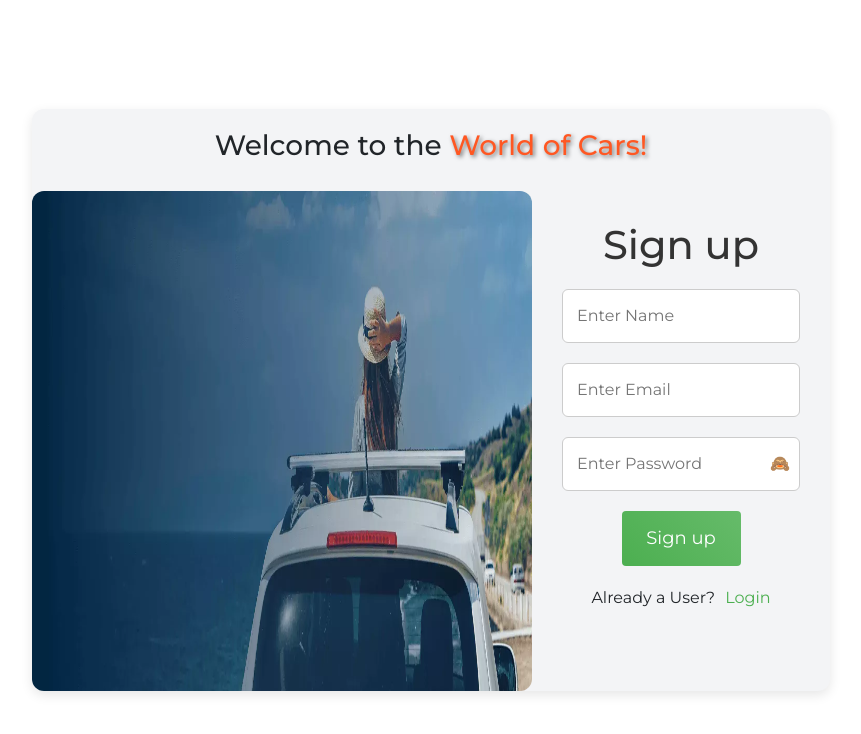
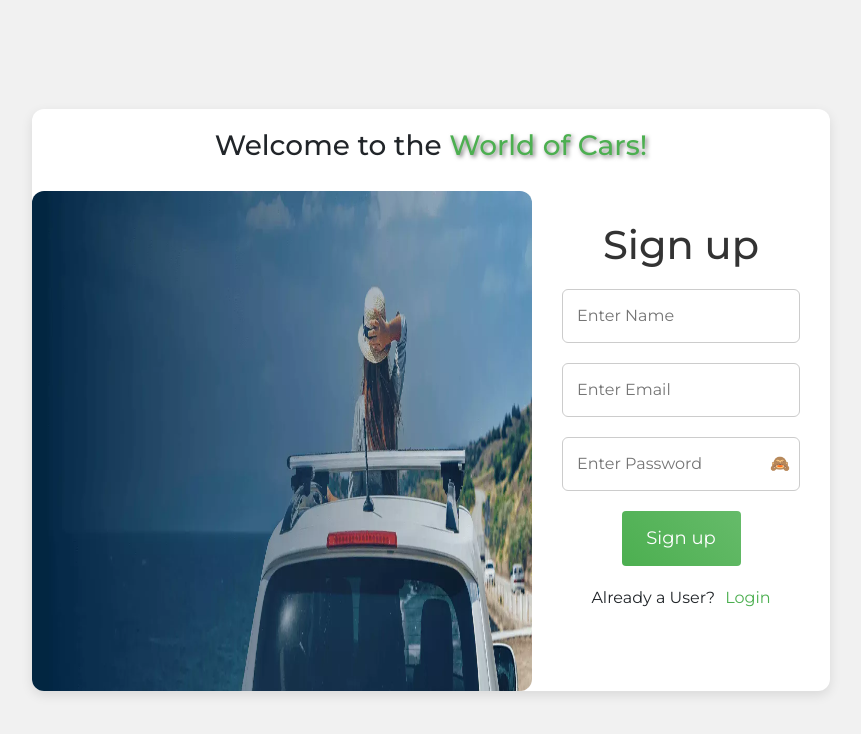
Before and after one commit to DarshitMulia/VehiSale, a React (Create React App) app in the folder frontend/: page /signup in a window 1280 px wide. Shown: the top 734 px of the page, without its empty margins (209-1070 px from the left). Built offline with nearby package versions, Linux system fonts and the light colour scheme.

Commit message:
provided a minimum height to the page

```diff
--- a/frontend/src/styles/pendingproducts.css
+++ b/frontend/src/styles/pendingproducts.css
@@ -1,3 +1,9 @@
+.main-container {
+    background-color: #f1f1f1;
+    padding: 20px;
+    min-height: 88.6vh;
+}
+
 .product-actions {
     display: flex;
     justify-content: space-between;
--- a/frontend/src/styles/signuplogin.css
+++ b/frontend/src/styles/signuplogin.css
@@ -1,4 +1,5 @@
 .centered-element {
+    background-color: #f1f1f1;
     display: flex;
     align-items: center;
     justify-content: center;
@@ -27,7 +28,7 @@
 }
 
 .signuplogin-content {
-    background-color: #f3f4f6;
+    background-color: #fff;
     border-radius: 12px;
     box-shadow: 0px 4px 12px rgba(0, 0, 0, 0.1);
     width: 100%;
@@ -42,7 +43,7 @@
 }
 
 .highlight {
-    color: #ff5722;
+    color: #4caf50;
     text-shadow: 2px 2px 4px rgba(0, 0, 0, 0.5);
 }
 
--- a/frontend/src/styles/testimonial.css
+++ b/frontend/src/styles/testimonial.css
@@ -1,138 +1,9 @@
-/* .testimonials {
+.testimonials {
     padding: 20px;
     background: #f1f1f1;
     color: #434343;
     text-align: center;
-}
-
-.inner {
-    max-width: 1000px;
-    margin: auto;
-    overflow: hidden;
-    padding: 0 2rem;
-}
-
-.border {
-    width: 160px;
-    height: 5px;
-    background: #6ab04c;
-    margin: auto;
-    margin-bottom: 20px;
-}
-
-.testimonial-row {
-    display: flex;
-    flex-wrap: wrap;
-    justify-content: center;
-    gap: 2rem;
-}
-
-.col {
-    flex: 1 1 calc(33.33% - 2rem);
-    box-sizing: border-box;
-}
-
-.testimonial {
-    background: #fff;
-    padding: 2rem;
-    border-radius: 10px;
-    box-shadow: 0 0 10px rgba(0, 0, 0, 0.1);
-    width: 100%;
-    max-width: auto;
-    overflow: hidden;
-    position: relative;
-    transition: height 0.3s ease;
-}
-
-.testimonial img {
-    width: 100px;
-    height: 100px;
-    border-radius: 50%;
-    object-fit: cover;
-    margin-bottom: 1rem;
-}
-
-.name {
-    font-size: 1.25rem;
-    text-transform: uppercase;
-    margin: 1rem 0;
-    color: #6ab04c;
-}
-
-.testimonial p {
-    font-size: 1rem;
-    line-height: 1.5;
-    max-height: 4.5em;
-    overflow: hidden;
-    text-overflow: ellipsis;
-    transition: max-height 0.3s ease;
-}
-
-.testimonial p.expanded {
-    max-height: none;
-}
-
-.read-more {
-    color: #007bff;
-    cursor: pointer;
-    margin-top: 1rem;
-    display: inline-block;
-    font-size: 0.875rem;
-}
-
-.read-more:hover {
-    text-decoration: underline;
-}
-
-@media (max-width: 992px) {
-    .col {
-        flex: 1 1 calc(50% - 2rem);
-    }
-}
-
-@media (max-width: 768px) {
-    .col {
-        flex: 1 1 calc(100% - 2rem);
-    }
-}
-
-form {
-    display: flex;
-    flex-direction: column;
-    gap: 10px;
-    margin-top: 20px;
-}
-
-form input,
-form textarea {
-    padding: 10px;
-    border: 1px solid #ddd;
-    border-radius: 4px;
-}
-
-form input[type="text"],
-form textarea {
-    width: 100%;
-}
-
-form button {
-    padding: 10px 20px;
-    background: #333;
-    color: #fff;
-    border: none;
-    border-radius: 4px;
-    cursor: pointer;
-}
-
-form button:hover {
-    background: #555;
-} */
-
-.testimonials {
-    padding: 20px;
-    background: linear-gradient(135deg, #f1f1f1, #e3e3e3);
-    color: #434343;
-    text-align: center;
+    min-height: 88.6vh;
 }
 
 .inner {
--- a/frontend/src/styles/userprofile.css
+++ b/frontend/src/styles/userprofile.css
@@ -8,6 +8,7 @@
 .main-container-user-profile {
     background-color: #f1f1f1;
     padding: 20px;
+    min-height: 88.6vh;
 }
 
 .user-profile-container {
```
